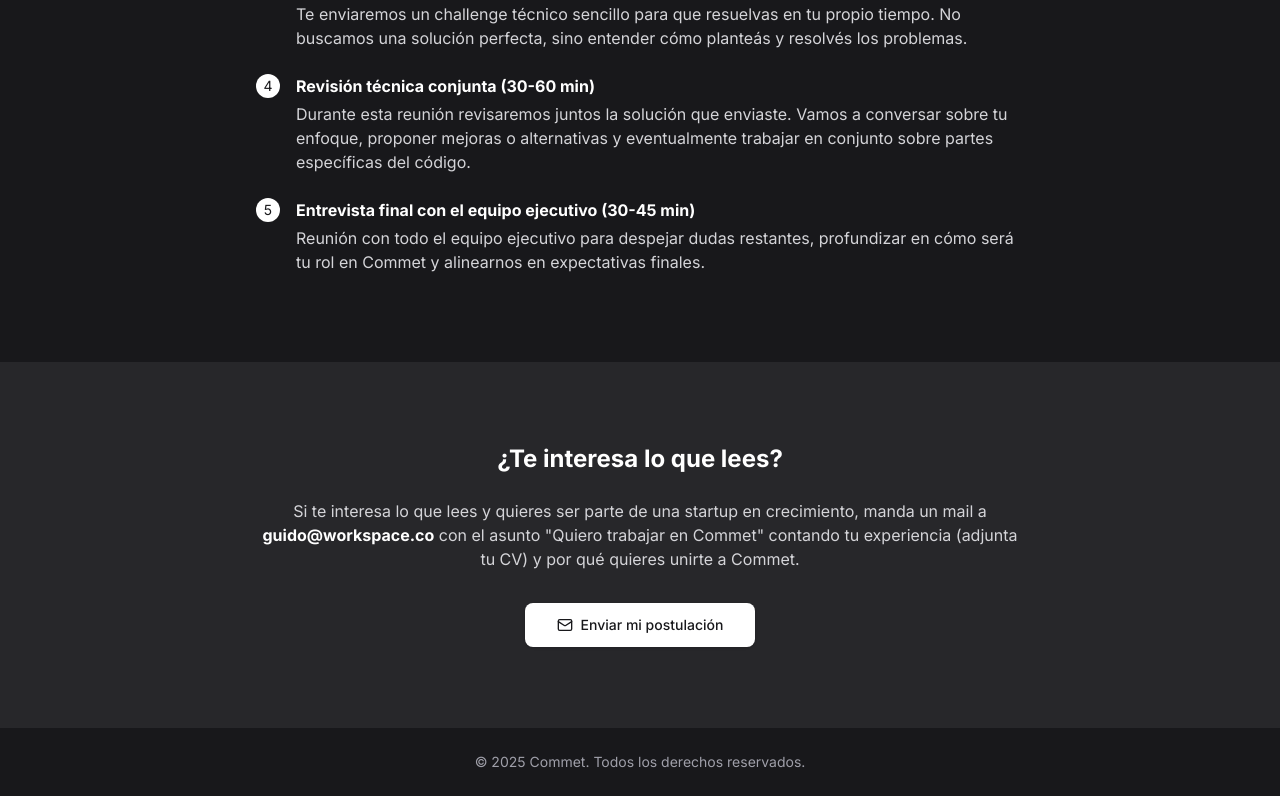
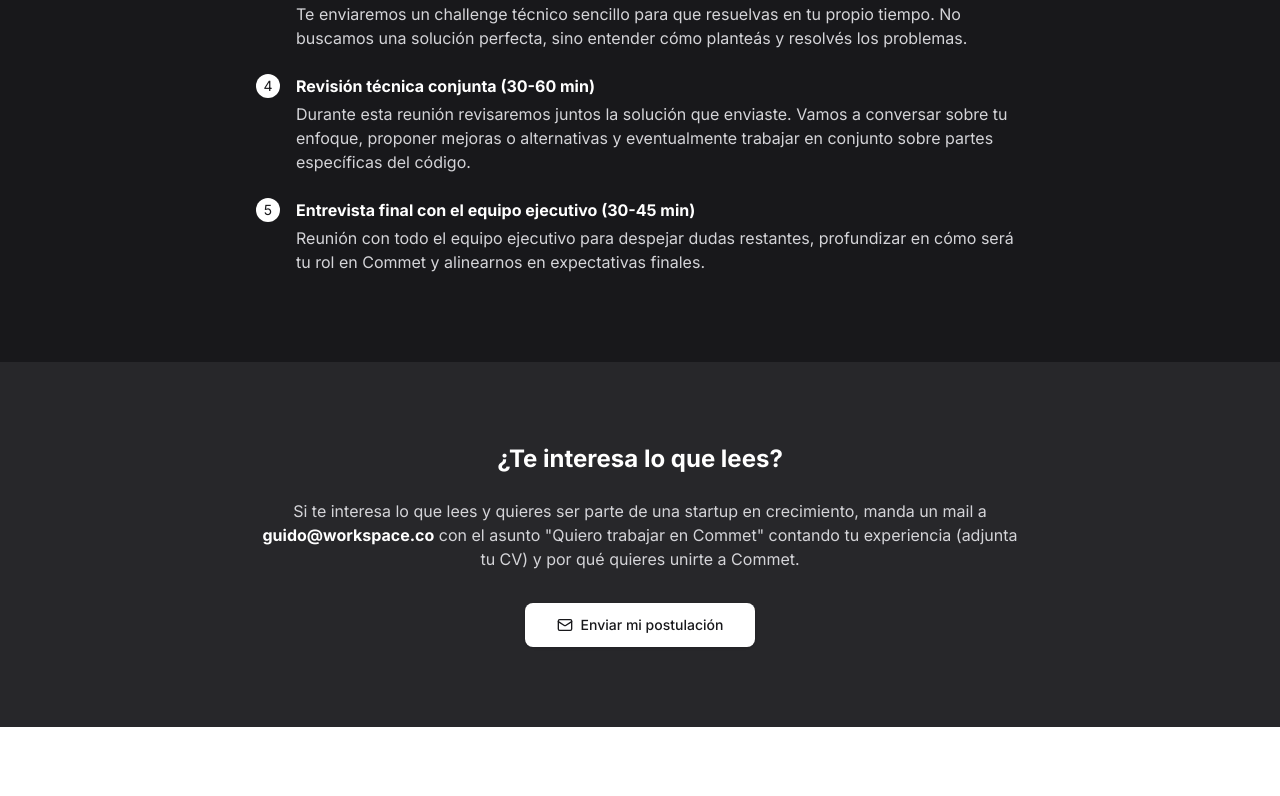
Before and after one commit to Commet-Inc/careers, a Next.js app: page / in a window 1280 px wide. Shown: the part 2980-3776 px from the top of the page. After the commit the page ends 3707 px from the top, so only its background shows below. Built offline with nearby package versions, Linux system fonts and the light colour scheme.

Commit message:
refactor: Remove footer section from landing page

```diff
--- a/app/page.tsx
+++ b/app/page.tsx
@@ -407,12 +407,6 @@
           </div>
         </section>
       </main>
-      <footer className="border-t border-zinc-800 py-6">
-        <div className="container text-center text-sm text-zinc-400">
-          &copy; {new Date().getFullYear()} Commet. Todos los derechos
-          reservados.
-        </div>
-      </footer>
     </div>
   );
 }
```
